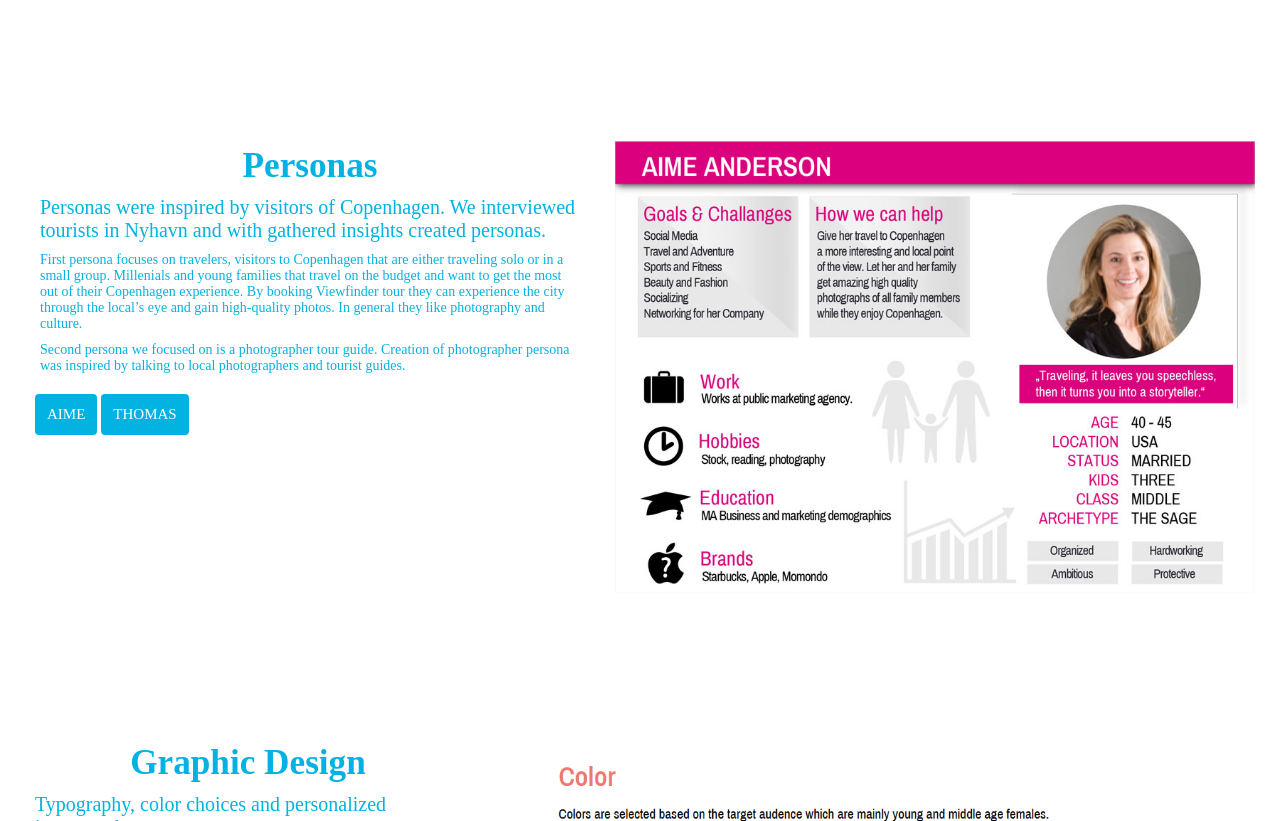
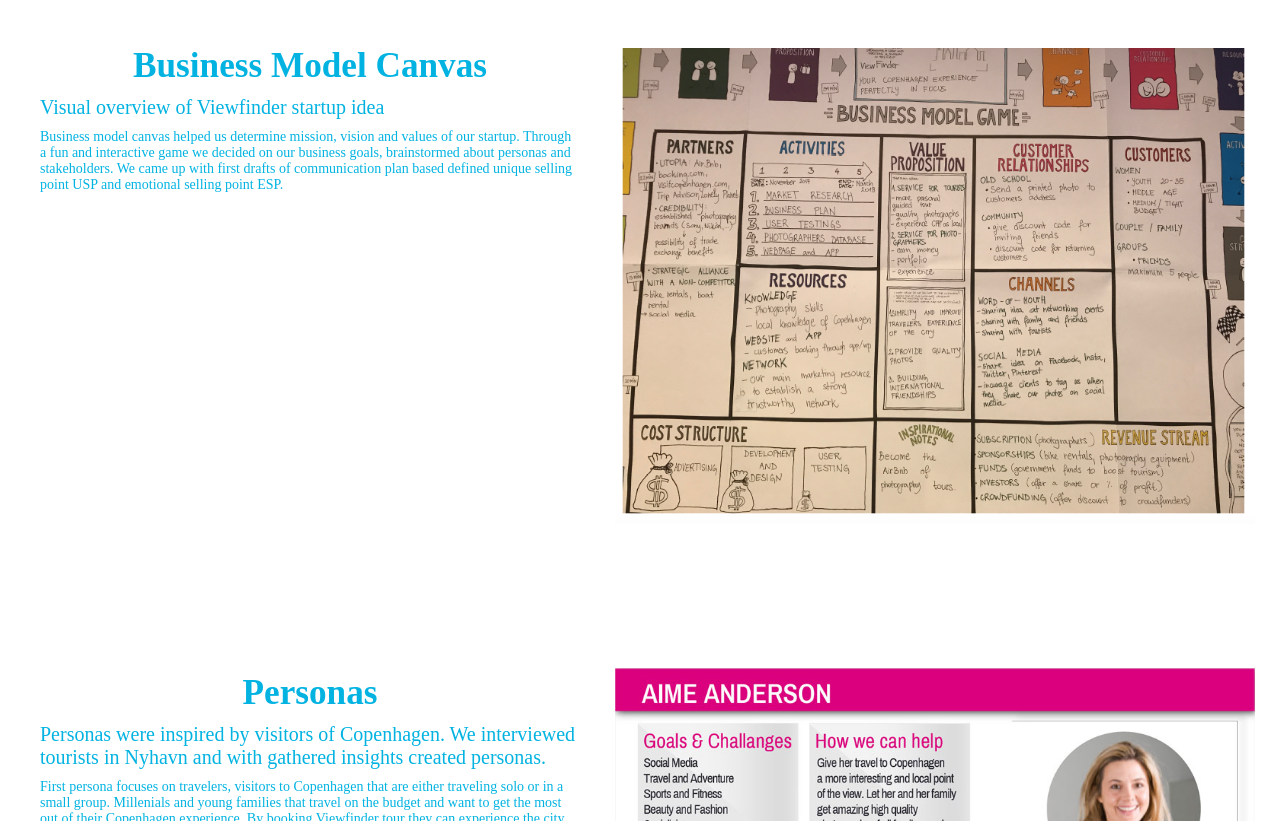
Before and after one commit to masa-stirn/mw-portfolio, a plain HTML site: page viewfinders.html in a window 1280 px wide. Shown: the part 2486-3307 px from the top of the page. Drawn offline with Linux system fonts and the light colour scheme.

Commit message:
business model added to viewfinders

```diff
--- a/viewfinders.html
+++ b/viewfinders.html
@@ -92,6 +92,21 @@ Kanban chart was the tool we used for managing tasks. As a team we sat down toge
         </div>
         <div class="resume huset-txt hight-scroll">
             <img src="images/viewfinders/kanban-chart.jpg" alt="kanban chart" class="resume-img yfu-full-img">
+        </div>
+    </section>
+
+    <section class="about">
+        <div class="about-me">
+            <h1>Business Model Canvas</h1>
+            <h3>Visual overview of Viewfinder startup idea</h3>
+            <p>
+Business model canvas helped us determine mission, vision and values of our startup. Through a fun and interactive game we decided on our business goals, brainstormed about personas and stakeholders. We came up with first drafts of communication plan based defined unique selling point USP and emotional selling point ESP.
+            </p>
+            <p>
+            </p>
+        </div>
+        <div class="resume huset-txt">
+            <img src="images/viewfinders/business-model-canvas.png" alt="business model canvas" class="resume-img yfu-full-img">
         </div>
     </section>
     <div class="space"></div>
```
Also changed, not shown: images/viewfinders/business-model-canvas.png (added), 1 other file.
